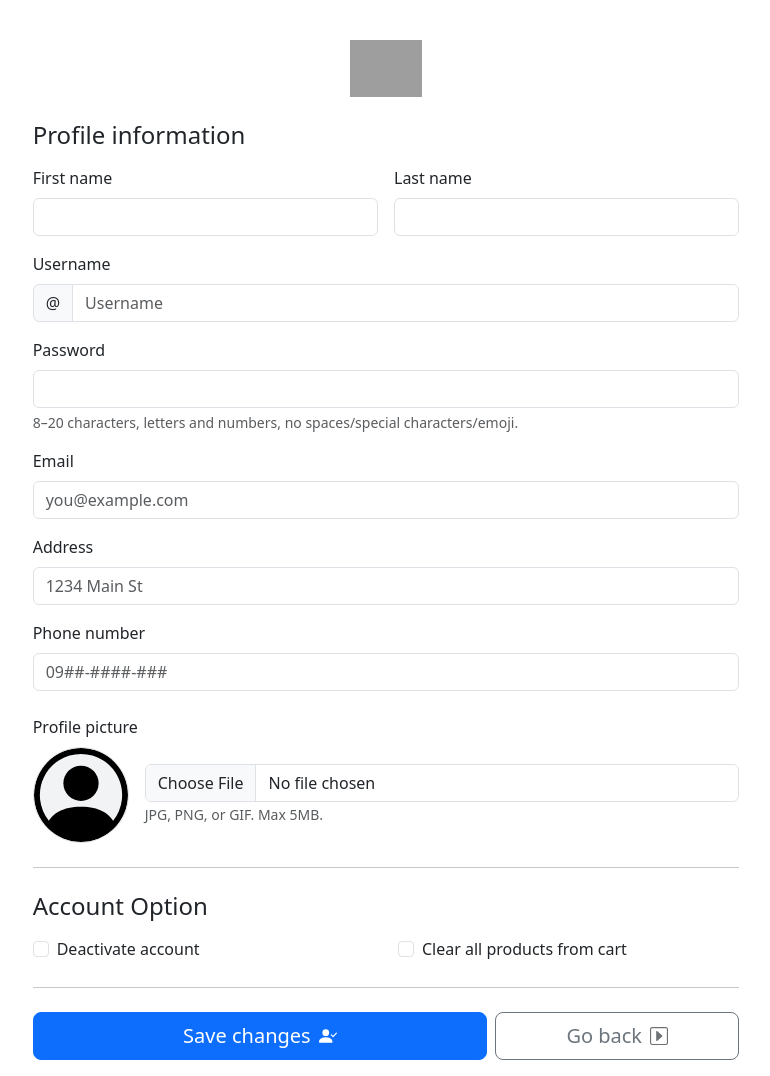
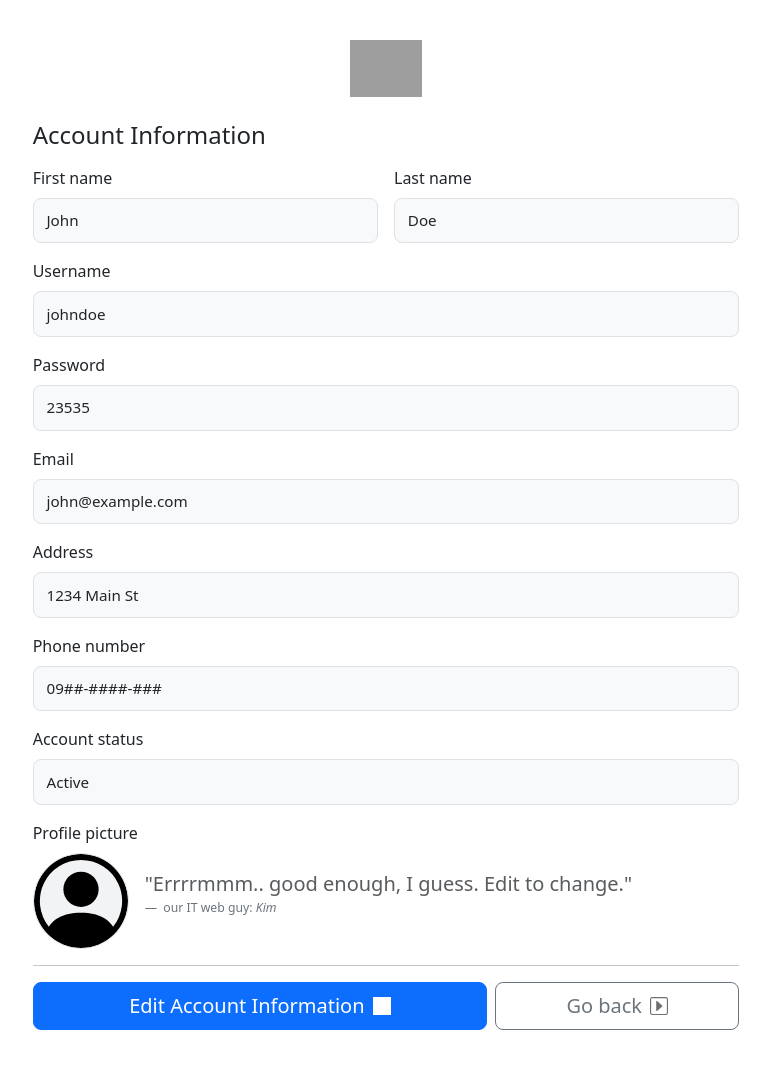
Before and after one commit to KimRebamba/carriemart, a PHP site: page /user/profile.php in a window 1280 px wide. Shown: the whole page, without its empty margins (254-1024 px from the left). After the commit the page ends 1030 px from the top, so only its background shows below. Run offline with PHP 8.4, Linux system fonts and the light colour scheme; grey boxes are pictures that could not be loaded.

Commit message:
profile view

```diff
--- a/user/profile.php
+++ b/user/profile.php
@@ -4,7 +4,7 @@
 <head>
     <meta charset="UTF-8" />
     <meta name="viewport" content="width=device-width, initial-scale=1.0" />
-    <title>CarrieMart: Profile</title>
+    <title>CarrieMart: Account Overview</title>
     <link href="https://cdn.jsdelivr.net/npm/bootstrap@5.3.8/dist/css/bootstrap.min.css" rel="stylesheet"
         integrity="sha384-sRIl4kxILFvY47J16cr9ZwB07vP4J8+LH7qKQnuqkuIAvNWLzeN8tE5YBujZqJLB" crossorigin="anonymous">
     <style>
@@ -14,17 +14,21 @@
         padding: 1rem;
     }
 
-    .btn-icon-inverted img {
-        width: 1.125rem;
-        height: 1.125rem;
-        filter: invert(43%) sepia(6%) saturate(179%) hue-rotate(169deg) brightness(92%) contrast(88%);
-        opacity: .95;
+    .data-box {
+        padding: .65rem .8rem;
+        border: 1px solid #dee2e6;
+        border-radius: .5rem;
+        background: #f8f9fa;
+        font-size: .95rem;
     }
 
-    .btn-icon img {
-        width: 1.125rem;
-        height: 1.125rem;
-        filter: brightness(0) invert(1);
+    .label-heading {
+        font-size: .675rem;
+        letter-spacing: .05em;
+        font-weight: 600;
+        text-transform: uppercase;
+        color: #6c757d;
+        margin-bottom: .25rem;
     }
 
     .avatar-lg {
@@ -33,6 +37,21 @@
         border-radius: 50%;
         object-fit: cover;
         background: #f1f3f5;
+    }
+
+    .btn-icon-inverted img,
+    .btn-icon img {
+        width: 1.125rem;
+        height: 1.125rem;
+    }
+
+    .btn-icon img {
+        filter: brightness(0) invert(1);
+    }
+
+    .btn-icon-inverted img {
+        filter: invert(43%) sepia(6%) saturate(179%) hue-rotate(169deg) brightness(92%) contrast(88%);
+        opacity: .95;
     }
     </style>
 </head>
@@ -46,105 +65,78 @@
 
             <div class="row g-5">
                 <div class="col-md-7 col-lg-8 mx-auto">
-                    <h4 class="mb-3">Profile information</h4>
+                    <h4 class="mb-3">Account Information</h4>
 
-                    <form class="needs-validation" novalidate>
+
+
                     <div class="row g-3">
                         <div class="col-sm-6">
-                                <label for="firstName" class="form-label">First name</label>
-                                <input type="text" class="form-control" id="firstName" placeholder="" required>
-                                <div class="invalid-feedback">Valid first name is required.</div>
+                            <div class="form-label">First name</div>
+                            <div class="data-box"><?php echo htmlspecialchars($firstName ?? 'John'); ?></div>
                         </div>
-
                         <div class="col-sm-6">
-                                <label for="lastName" class="form-label">Last name</label>
-                                <input type="text" class="form-control" id="lastName" placeholder="" required>
-                                <div class="invalid-feedback">Valid last name is required.</div>
+                            <div class="form-label">Last name</div>
+                            <div class="data-box"><?php echo htmlspecialchars($lastName ?? 'Doe'); ?></div>
                         </div>
-
                         <div class="col-12">
-                                <label for="username" class="form-label">Username</label>
-                                <div class="input-group has-validation">
-                                    <span class="input-group-text">@</span>
-                                    <input type="text" class="form-control" id="username" placeholder="Username" required>
-                                    <div class="invalid-feedback">Your username is required.</div>
+                            <div class="form-label">Username</div>
+                            <div class="data-box"><?php echo htmlspecialchars($username ?? 'johndoe'); ?></div>
+                        </div>
+                        <div class="col-12">
+                            <div class="form-label">Password</div>
+                            <div class="data-box"><?php echo htmlspecialchars($username ?? '23535'); ?></div>
+                        </div>
+                        <div class="col-12">
+                            <div class="form-label">Email</div>
+                            <div class="data-box"><?php echo htmlspecialchars($email ?? 'john@example.com'); ?></div>
+                        </div>
+                        <div class="col-12">
+                            <div class="form-label">Address</div>
+                            <div class="data-box"><?php echo htmlspecialchars($address ?? '1234 Main St'); ?></div>
+                        </div>
+                        <div class="col-12">
+                            <div class="form-label">Phone number</div>
+                            <div class="data-box"><?php echo htmlspecialchars($phone ?? '09##-####-###'); ?></div>
+                        </div>
+                        <div class="col-12">
+                            <div class="form-label">Account status</div>
+                            <div class="data-box">
+                                <?php echo !empty($isDeactivated) ? 'Deactivated' : 'Active'; ?>
                             </div>
                         </div>
-
-                            <div class="col-12">
-                                <label for="inputPassword5" class="form-label">Password</label>
-                                <input type="password" id="inputPassword5" class="form-control" aria-describedby="passwordHelpBlock">
-                                <div id="passwordHelpBlock" class="form-text">
-                                    8–20 characters, letters and numbers, no spaces/special characters/emoji.
-                                </div>
-                            </div>
-
-                            <div class="col-12">
-                                <label for="email" class="form-label">Email</label>
-                                <input type="email" class="form-control" id="email" placeholder="you@example.com" required>
-                                <div class="invalid-feedback">Please enter a valid email.</div>
-                            </div>
-
-                            <div class="col-12">
-                                <label for="address" class="form-label">Address</label>
-                                <input type="text" class="form-control" id="address" placeholder="1234 Main St" required>
-                                <div class="invalid-feedback">Please enter your address.</div>
-                            </div>
-
-                            <div class="col-12">
-                                <label for="phone" class="form-label">Phone number</label>
-                                <input type="text" class="form-control" id="phone" placeholder="09##-####-###" required>
-                                <div class="invalid-feedback">Please enter your phone number.</div>
-                            </div>
-                        </div>
-
                         <!-- Profile picture -->
-                        <div class="mb-4 mt-4">
+                    <div class="mb-0">
                         <label class="form-label d-block">Profile picture</label>
                         <div class="d-flex align-items-center gap-3">
-                                <img id="avatarPreview" class="avatar-lg border" src="/carriemart/assets/person-circle.svg" alt="">
-                                <div class="flex-grow-1">
-                                    <input class="form-control" type="file" id="formFile" accept="image/*">
-                                    <small class="text-body-secondary">JPG, PNG, or GIF. Max 5MB.</small>
+                            <img class="avatar-lg border" src="/carriemart/assets/person-circle.svg" alt="Profile picture">
+                            <div class="text-muted small"><figure>
+  <blockquote class="blockquote">
+    <p>"Errrrmmm.. good enough, I guess. Edit to change."</p>
+  </blockquote>
+  <figcaption class="blockquote-footer">
+    our IT web guy: <cite title="Source Title">Kim</cite>
+  </figcaption>
+</figure></div>
                         </div>
                     </div>
                     </div>
 
-                        <hr class="my-4">
-
-                        <div class="row gy-2">
-                            <h4 class="mb-2">Account Option</h4>
-                            <div class="col-12 col-md-6">
-                                <div class="form-check">
-                                    <input class="form-check-input" type="checkbox" value="1" id="deactivate">
-                                    <label class="form-check-label" for="deactivate">Deactivate account</label>
-                                </div>
-                            </div>
-                            <div class="col-12 col-md-6">
-                                <div class="form-check">
-                                    <input class="form-check-input" type="checkbox" value="1" id="clearCart">
-                                    <label class="form-check-label" for="clearCart">Clear all products from cart</label>
-                                </div>
-                            </div>
-                        </div>
-
-                        <hr class="my-4">
+                    <hr class="">
 
                     <div class="d-flex gap-2">
-                            <button class="btn btn-primary btn-lg d-flex align-items-center justify-content-center gap-2 btn-icon"
-                                type="submit" style="flex: 2 1 0%;">
-                                Save changes
-                                <img src="/carriemart/assets/person-check-fill.svg" alt="" aria-hidden="true">
-                            </button>
-
+                        <a href="/carriemart/user/settings.php"
+                           class="btn btn-primary btn-lg d-flex align-items-center justify-content-center gap-2 btn-icon"
+                           style="flex:2 1 0%;">
+                            Edit Account Information
+                            <img src="/carriemart/assets/person-gear.svg" alt="" aria-hidden="true">
+                        </a>
                         <button type="button"
                             class="btn btn-outline-secondary btn-lg d-inline-flex align-items-center justify-content-center gap-2 btn-icon-inverted"
-                                style="flex: 1 1 0%;" onclick="history.back()">
+                            style="flex:1 1 0%;" onclick="history.back()">
                             Go back
                             <img src="/carriemart/assets/caret-right-square.svg" alt="" aria-hidden="true">
                         </button>
                     </div>
-                    </form>
                 </div>
             </div>
         </main>
@@ -152,18 +144,6 @@
 
     <script src="https://cdn.jsdelivr.net/npm/bootstrap@5.3.8/dist/js/bootstrap.bundle.min.js"
         integrity="sha384-FKyoEForCGlyvwx9Hj09JcYn3nv7wiPVlz7YYwJrWVcXK/BmnVDxM+D2scQbITxI" crossorigin="anonymous"></script>
-
-    <script>
-    // Simple preview for profile picture
-    const fileInput = document.getElementById('formFile');
-    const avatarPreview = document.getElementById('avatarPreview');
-    fileInput?.addEventListener('change', (e) => {
-        const file = e.target.files?.[0];
-        if (!file) return;
-        const url = URL.createObjectURL(file);
-        avatarPreview.src = url;
-    });
-    </script>
 </body>
 
 </html>
```
Also changed, not shown: user/settings.php (added, +169 -0 lines). Lines whose indentation alone changed are shown as unchanged.
